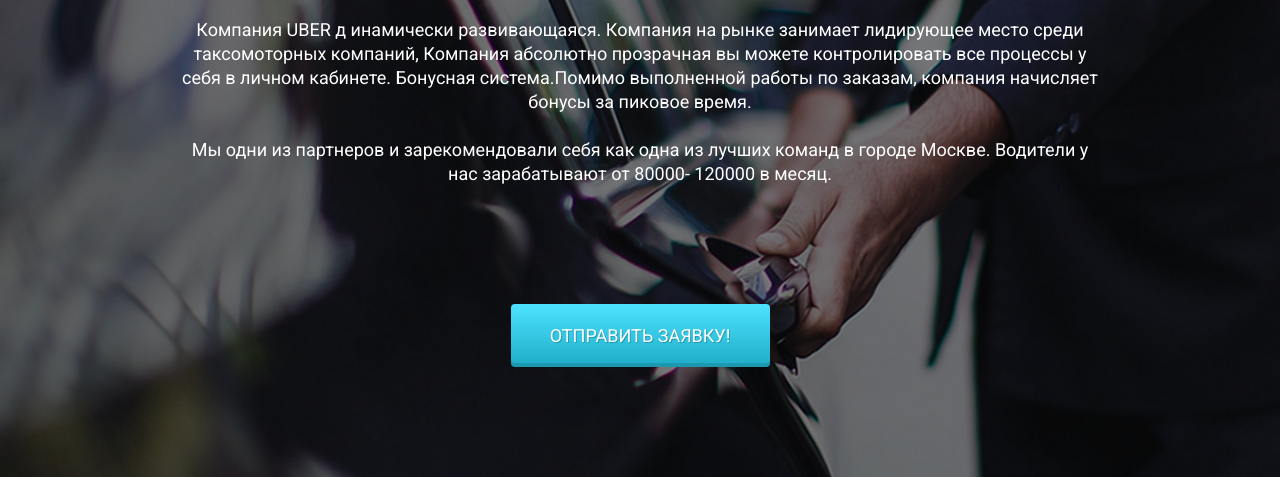
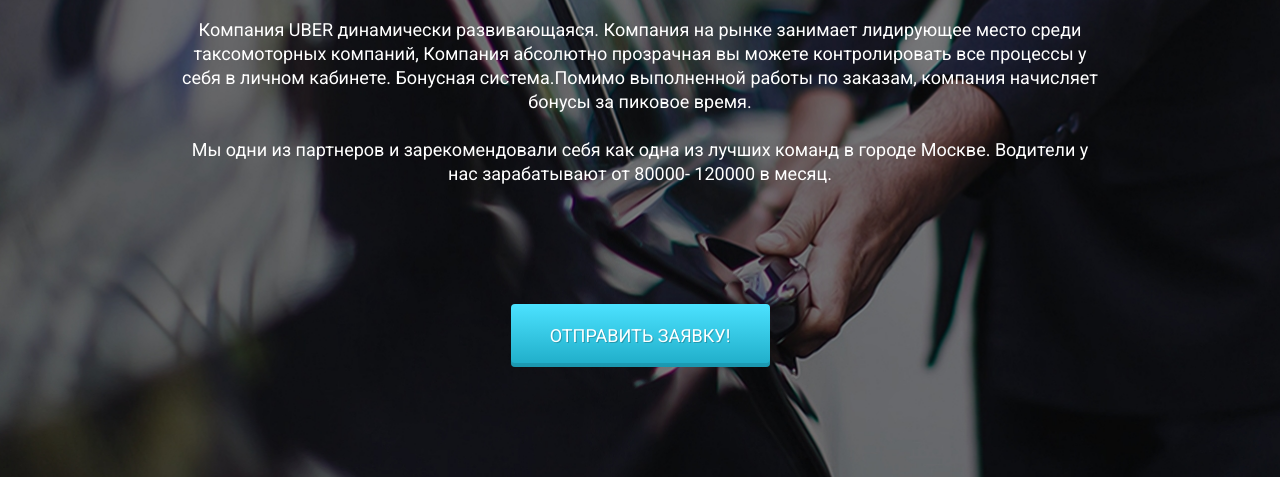
Before and after one commit to alf24n/al24n.github.io, a plain HTML site: page index.html in a window 1280 px wide. Shown: the part 323-800 px from the top of the page. Drawn offline with Linux system fonts and the light colour scheme.

Commit message:
Update index.html

```diff
--- a/index.html
+++ b/index.html
@@ -64,7 +64,7 @@
                     <h1 class="promo_header">КОМПАНИЯ UBER PARTNERS!</h1>
                     <h2 class="promo_subheader">ПРИГЛАШАЕМ ВОДИТЕЛЕЙ! НА СВОЕМ АВТО!</h2>
                     <div class="promo_descr">
-                        Компания UBER  д инамически развивающаяся. Компания на рынке занимает лидирующее место среди
+                        Компания UBER  динамически развивающаяся. Компания на рынке занимает лидирующее место среди
                         таксомоторных компаний, Компания абсолютно прозрачная вы можете контролировать все процессы у себя в личном кабинете. Бонуcная система.Помимо выполненной работы по заказам, компания начисляет бонусы за
                         пиковое время.
                         <br><br>
```
